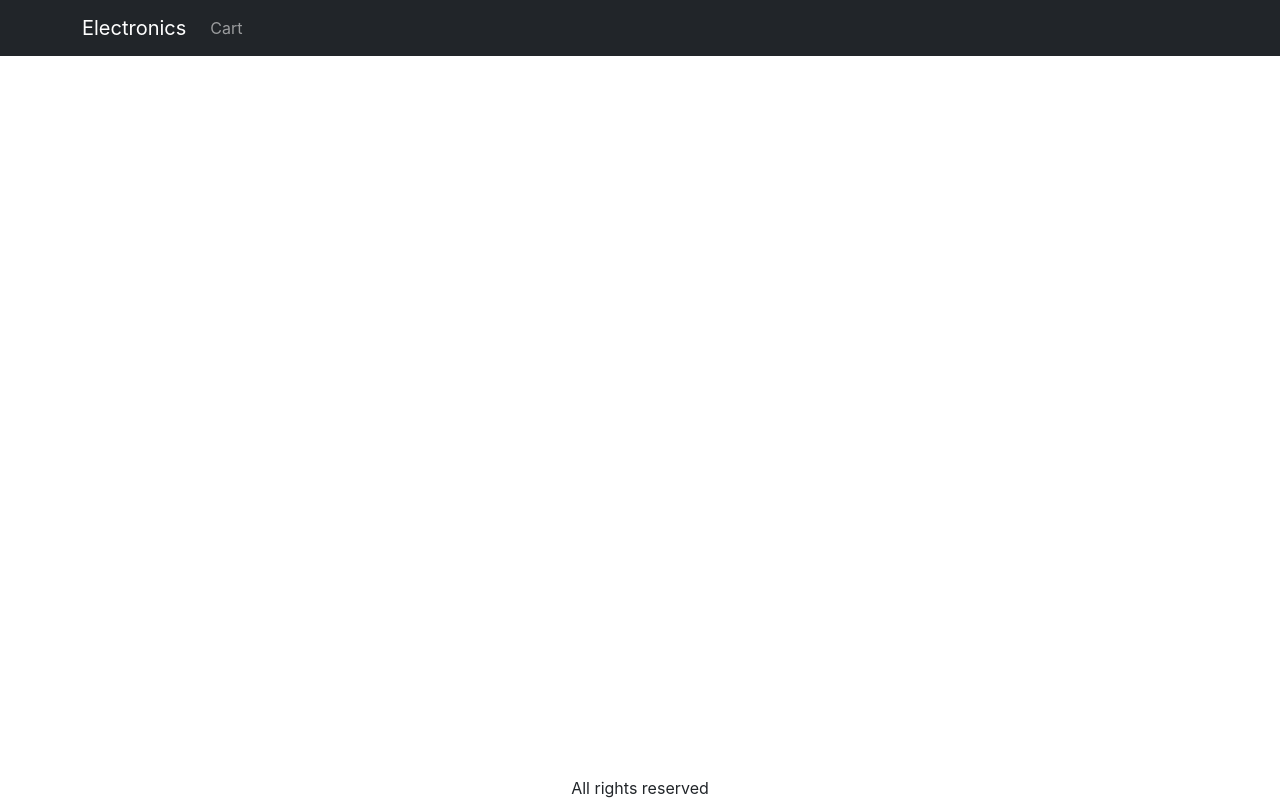
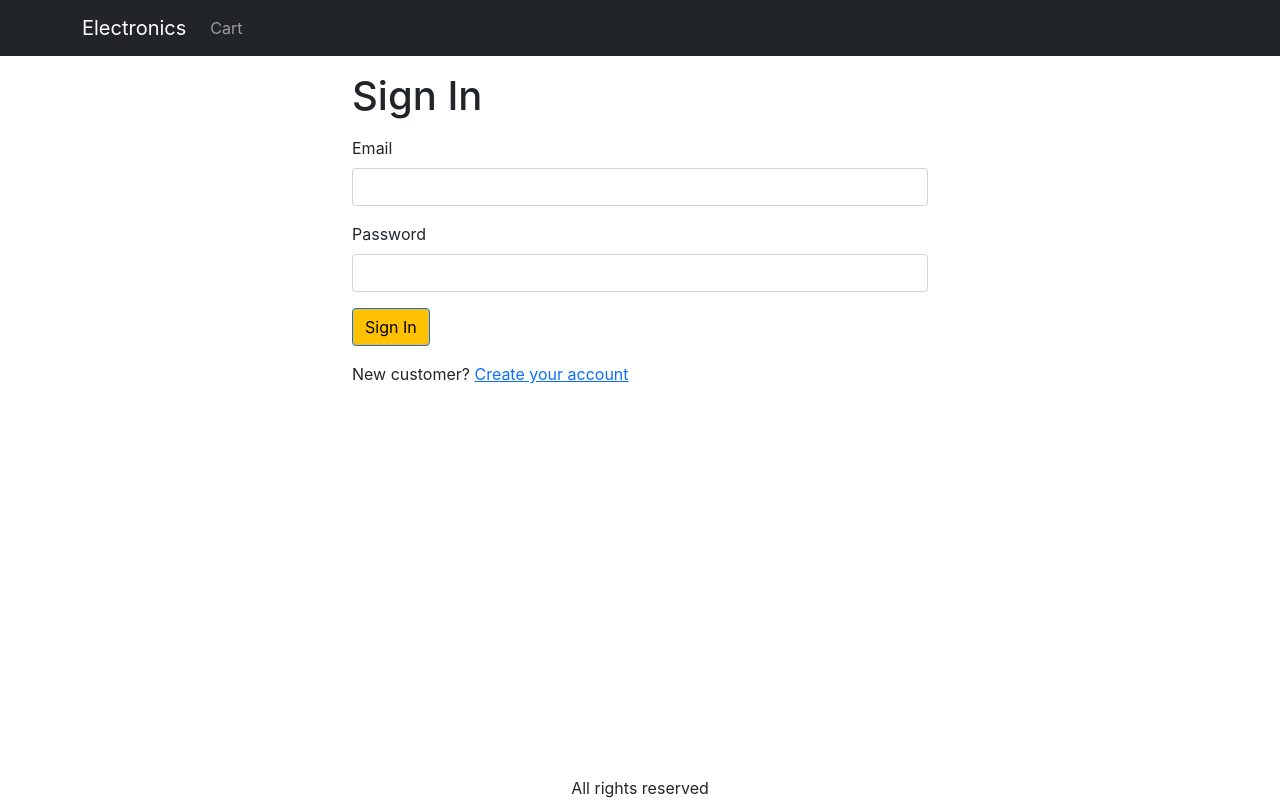
Before and after one commit to AlexTeklu/mern-shop, a React (Create React App) app in the folder frontend/: page /signin in a window 1280 px wide. Built offline with nearby package versions, Linux system fonts and the light colour scheme.

Commit message:
signin page created

```diff
--- a/frontend/src/App.js
+++ b/frontend/src/App.js
@@ -9,6 +9,7 @@
 import { useContext } from 'react';
 import { Store } from './Store';
 import Badge from 'react-bootstrap/Badge';
+import SigninScreen from './Screen/SignInScreen';
 
 function App() {
 	const { state } = useContext(Store);
@@ -40,6 +41,7 @@
 						<Routes>
 							<Route path='/product/:slug' element={<ProductScreen />} />
 							<Route path='/cart' element={<CartScreen />} />
+							<Route path='/signin' element={<SigninScreen />} />
 							<Route path='/' element={<HomeScreen />} />
 						</Routes>
 					</Container>
--- /dev/null
+++ b/frontend/src/Screen/SignInScreen.js
@@ -0,0 +1,36 @@
+import { Link, useLocation } from 'react-router-dom';
+import Container from 'react-bootstrap/Container';
+import Form from 'react-bootstrap/Form';
+import Button from 'react-bootstrap/Button';
+import { Helmet } from 'react-helmet-async';
+
+export default function SigninScreen() {
+	const { search } = useLocation();
+	const redirectInUrl = new URLSearchParams(search).get('redirect');
+	const redirect = redirectInUrl ? redirectInUrl : '/';
+	return (
+		<Container className='small-container'>
+			<Helmet>
+				<title>Sign In</title>
+			</Helmet>
+			<h1 className='my-3'>Sign In</h1>
+			<Form>
+				<Form.Group className='mb-3' controlId='email'>
+					<Form.Label>Email</Form.Label>
+					<Form.Control type='email' required />
+				</Form.Group>
+				<Form.Group className='mb-3' controlId='password'>
+					<Form.Label>Password</Form.Label>
+					<Form.Control type='password' required />
+				</Form.Group>
+				<div className='mb-3'>
+					<Button type='submit'>Sign In</Button>
+				</div>
+				<div className='mb-3'>
+					New customer?{' '}
+					<Link to={`/signup?redirect=${redirect}`}>Create your account</Link>
+				</div>
+			</Form>
+		</Container>
+	);
+}
--- a/frontend/src/index.css
+++ b/frontend/src/index.css
@@ -59,11 +59,11 @@
 .img-thumbnail {
 	height: 80px;
 }
-/*
+
 .small-container {
 	max-width: 600px;
 }
-
+/*
 .checkout-steps > div {
 	border-bottom: 0.2rem solid #a0a0a0;
 	color: #a0a0a0;
```
